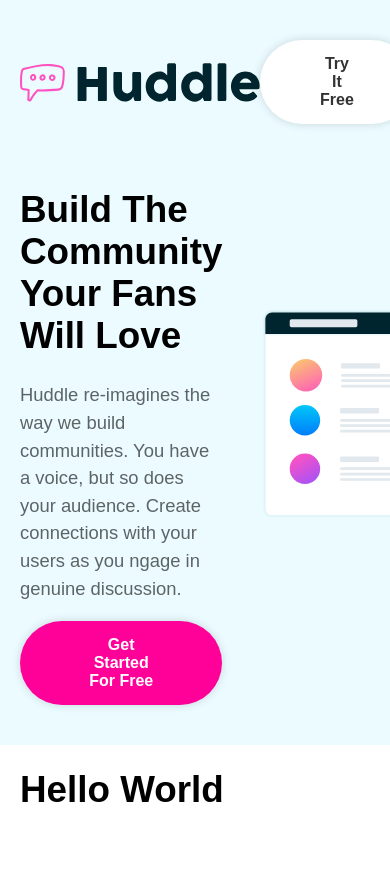
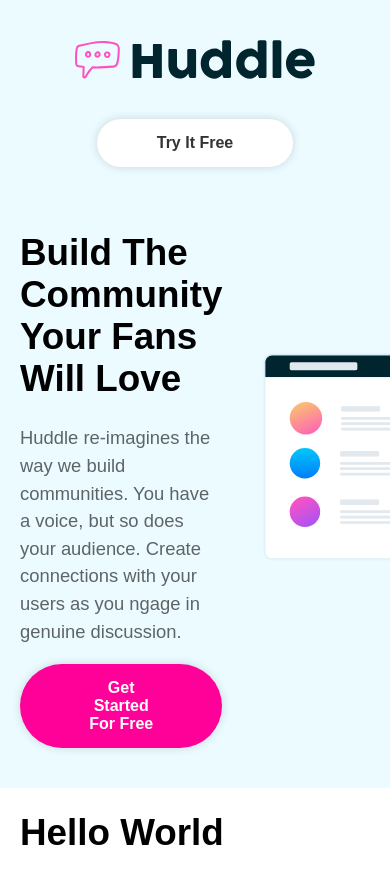
Before and after one commit to JamesDrysdale/huddle, a React (Create React App) app: page / in a window 390 px wide. Shown: the top 879 px of the page. Before the commit the page ends 844 px from the top, so only its background shows below. Built offline with nearby package versions, Linux system fonts and the light colour scheme.

Commit message:
Header section displays properly for mobile

```diff
--- a/src/components/styles/Header.styled.js
+++ b/src/components/styles/Header.styled.js
@@ -11,9 +11,17 @@
     align-items: center;
     justify-content: space-between;
     margin-bottom: 40px;
+
+    @media (max-width: ${({ theme }) => theme.mobile}) {
+        flex-direction: column;
+    }
 `
 
-export const Logo = styled.img``
+export const Logo = styled.img`
+@media (max-width: ${({ theme }) => theme.mobile}) {
+    margin-bottom: 40px;
+}
+`
 
 export const Image = styled.img`
     width: 375px;
--- a/src/components/styles/Theme.js
+++ b/src/components/styles/Theme.js
@@ -3,7 +3,8 @@
         header: '#ebfbff',
         body: '#fff',
         footer: '#003333'
-    }
+    },
+    mobile: '768px',
 }
 
 export default Theme
```
